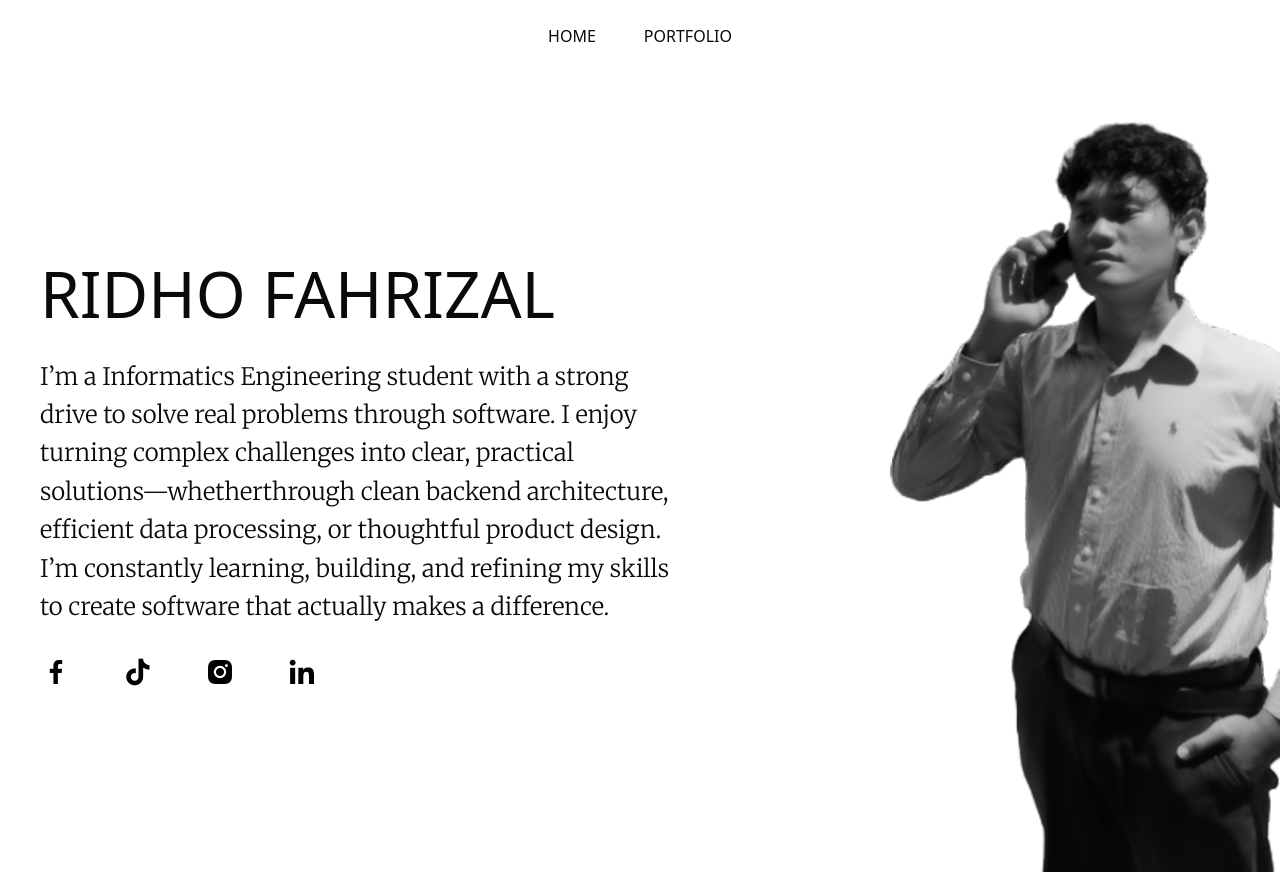
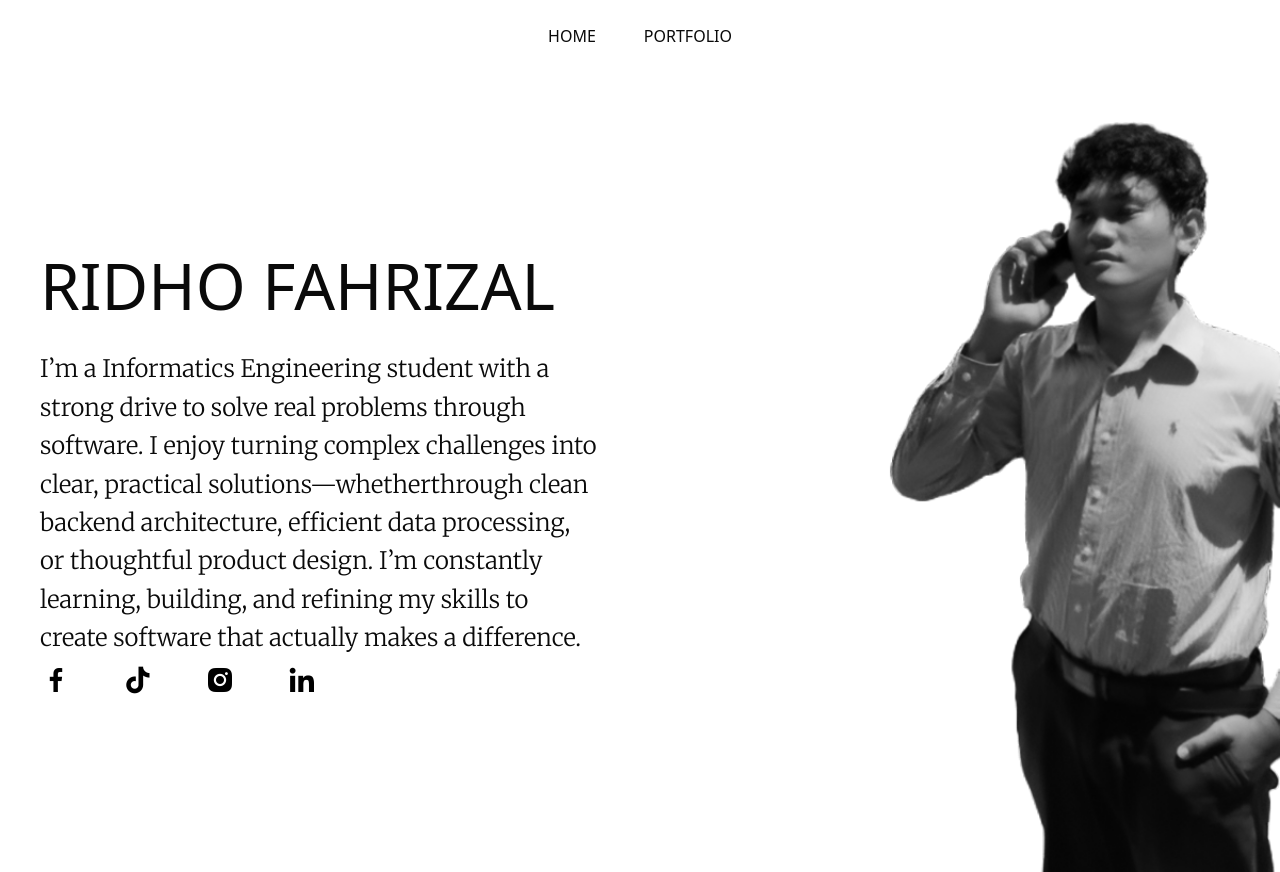
Before and after one commit to RidhoFahrizal/RidhoFahrizal-Web-Portfolio, a React (Vite) app: page / in a window 1280 px wide. Built offline with nearby package versions, Linux system fonts and the light colour scheme.

Commit message:
add tailwind

```diff
--- a/package.json
+++ b/package.json
@@ -21,10 +21,14 @@
     "react-router-dom": "^7.9.6"
   },
   "devDependencies": {
+    "@tailwindcss/vite": "^4.1.17",
     "@types/node": "^24.10.0",
     "@types/react": "^19.2.2",
     "@types/react-dom": "^19.2.2",
     "@vitejs/plugin-react": "^5.1.0",
+    "autoprefixer": "^10.4.22",
+    "postcss": "^8.5.6",
+    "tailwindcss": "^4.1.17",
     "typescript": "~5.9.3",
     "vite": "^5.1.0"
   }
--- a/src/index.css
+++ b/src/index.css
@@ -1,5 +1,7 @@
 @import url('https://fonts.googleapis.com/css2?family=Merriweather:ital,opsz,wght@0,18..144,300..900;1,18..144,300..900&display=swap');
 @import url('https://unpkg.com/boxicons@2.1.4/css/boxicons.min.css');
+@import "tailwindcss";
+
 body {
   margin: 0;
 }
--- a/src/pages/PortofolioPage/PortofolioPage.tsx
+++ b/src/pages/PortofolioPage/PortofolioPage.tsx
@@ -3,7 +3,7 @@
 function PortofolioPage(){
     return(
         <div>
-            <h1>
+            <h1 className="text-4xl">
                 This is Portofolio Page!
             </h1>
         </div>
--- a/src/pages/ProfilePage/ProfilePage.tsx
+++ b/src/pages/ProfilePage/ProfilePage.tsx
@@ -17,7 +17,7 @@ function Profile() {
               I’m constantly learning, building,
               and refining my skills to create software that actually makes a difference.
             </p>
-            <div className={styles['social-media-icons']}>
+            <div className={`${styles['social-media-icons']} `}>
               <a href="https://www.facebook.com/ridho.fharizal/" target="_blank"><i className='bx bxl-facebook'></i></a>
               <a href="https://www.tiktok.com/@ridhofahrizal" target="_blank"><i className='bx bxl-tiktok'></i></a>
               <a href="https://www.instagram.com/ridho.fahrizal1/" target="_blank"><i className='bx bxl-instagram-alt'></i></a>
--- /dev/null
+++ b/tailwind.config.js
@@ -0,0 +1,10 @@
+import { defineConfig } from 'vite'
+import react from '@vitejs/plugin-react'
+import tailwindcss from '@tailwindcss/vite'
+
+export default defineConfig({
+  plugins: [
+    react(),
+    tailwindcss(),
+  ],
+})
--- a/vite.config.ts
+++ b/vite.config.ts
@@ -1,8 +1,12 @@
 import { defineConfig } from 'vite'
 import react from '@vitejs/plugin-react'
+import tailwindcss from '@tailwindcss/vite'
 
 export default defineConfig({
-  plugins: [react()],
+  plugins: [
+    react(),
+    tailwindcss()
+  ],
   base: '/',
   server: {
     host: '0.0.0.0',
```
Also changed, not shown: 1 other file (tests, documents, lock files or other folders).
